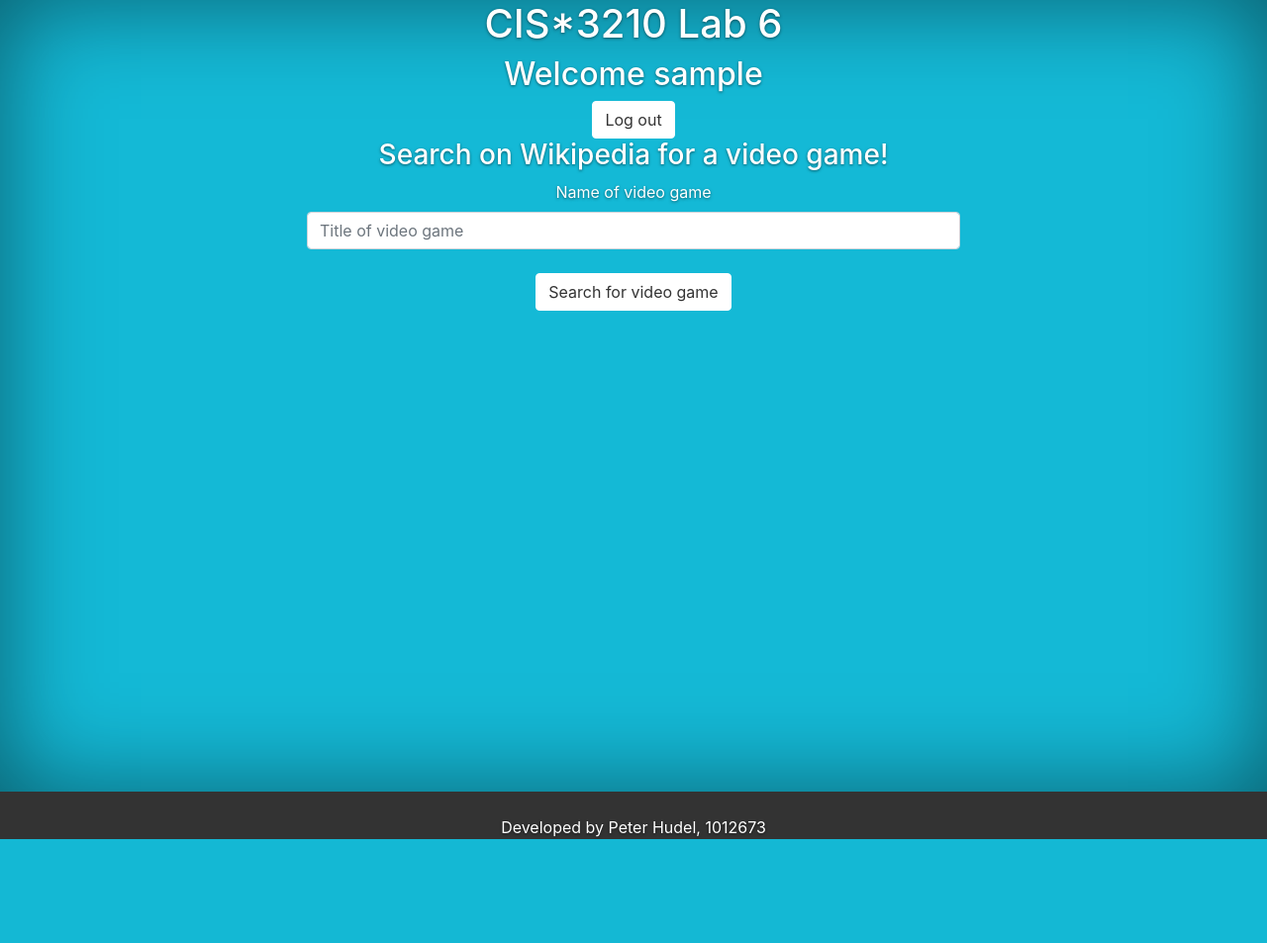
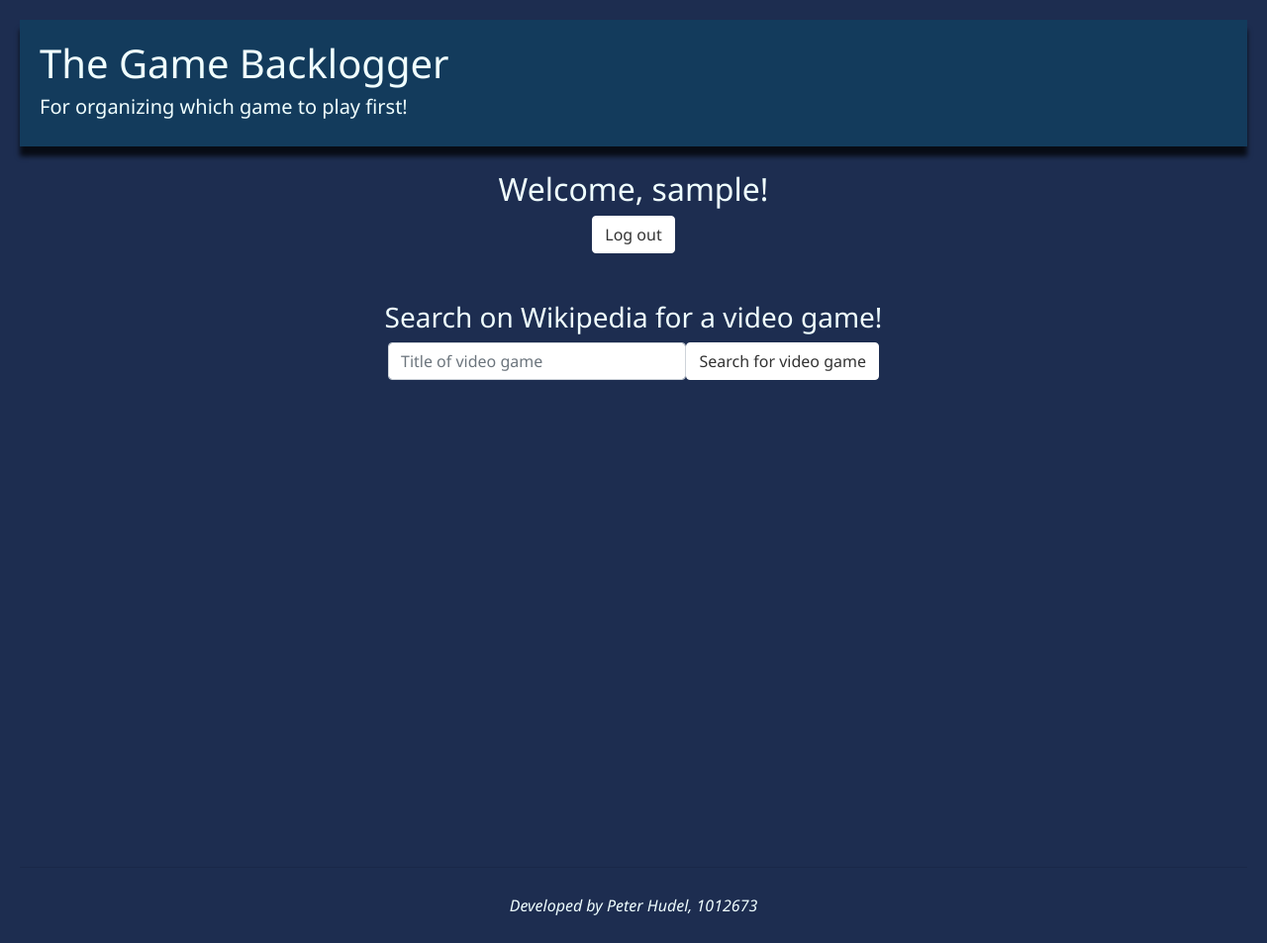
Before and after one commit to Quantaxer/Game-Backlogger, a Flask app: page / in a window 1280 px wide. Shown: the whole page at 99% size. Before the commit the page ends 848 px from the top, so only its background shows below. Run offline with Flask 2, Linux system fonts and the light colour scheme; the visitor is signed in with stand-in values (Sample User, id 1); some libraries are stand-ins or nearby versions.

Commit message:
Make CSS nicer

```diff
--- a/app.py
+++ b/app.py
@@ -165,7 +165,7 @@ def searchTheWiki():
         title = title[0]
 
         if (isVideoGame(title)):
-            summary = getPageSummary(title, 5)
+            summary = getPageSummary(title, 3)
             image = getPageImage(title)
             status="Success"
             return jsonify(summary=summary, image=image, status=status)
--- a/static/css/cover.css
+++ b/static/css/cover.css
@@ -18,144 +18,3 @@ a:hover {
   background-color: #fff;
   border: 1px solid #fff;
 }
-
-
-/*
- * Base structure
- */
-
-html,
-body {
-  height: 100%;
-  background-color: #333;
-}
-body {
-  color: #fff;
-  text-align: center;
-  text-shadow: 0 1px 3px rgba(0,0,0,.5);
-}
-
-/* Extra markup and styles for table-esque vertical and horizontal centering */
-.site-wrapper {
-  display: table;
-  width: 100%;
-  height: 100%; /* For at least Firefox */
-  min-height: 100%;
-  -webkit-box-shadow: inset 0 0 100px rgba(0,0,0,.5);
-          box-shadow: inset 0 0 100px rgba(0,0,0,.5);
-}
-.site-wrapper-inner {
-  display: table-cell;
-  vertical-align: top;
-}
-.cover-container {
-  margin-right: auto;
-  margin-left: auto;
-}
-
-/* Padding for spacing */
-.inner {
-  padding: 30px;
-}
-
-
-/*
- * Header
- */
-.masthead-brand {
-  margin-top: 10px;
-  margin-bottom: 10px;
-}
-
-.masthead-nav > li {
-  display: inline-block;
-}
-.masthead-nav > li + li {
-  margin-left: 20px;
-}
-.masthead-nav > li > a {
-  padding-right: 0;
-  padding-left: 0;
-  font-size: 16px;
-  font-weight: bold;
-  color: #fff; /* IE8 proofing */
-  color: rgba(255,255,255,.75);
-  border-bottom: 2px solid transparent;
-}
-.masthead-nav > li > a:hover,
-.masthead-nav > li > a:focus {
-  background-color: transparent;
-  border-bottom-color: #a9a9a9;
-  border-bottom-color: rgba(255,255,255,.25);
-}
-.masthead-nav > .active > a,
-.masthead-nav > .active > a:hover,
-.masthead-nav > .active > a:focus {
-  color: #fff;
-  border-bottom-color: #fff;
-}
-
-@media (min-width: 768px) {
-  .masthead-brand {
-    float: left;
-  }
-  .masthead-nav {
-    float: right;
-  }
-}
-
-
-/*
- * Cover
- */
-
-.cover {
-  padding: 0 20px;
-}
-.cover .btn-lg {
-  padding: 10px 20px;
-  font-weight: bold;
-}
-
-
-/*
- * Footer
- */
-
-.mastfoot {
-  color: #999; /* IE8 proofing */
-  color: rgba(255,255,255,.5);
-}
-
-
-/*
- * Affix and center
- */
-
-@media (min-width: 768px) {
-  /* Pull out the header and footer */
-  .masthead {
-    position: fixed;
-    top: 0;
-  }
-  .mastfoot {
-    position: fixed;
-    bottom: 0;
-  }
-  /* Start the vertical centering */
-
-  /* Handle the widths */
-  .masthead,
-  .mastfoot,
-  .cover-container {
-    width: 100%; /* Must be percentage or pixels for horizontal alignment */
-  }
-}
-
-@media (min-width: 992px) {
-  .masthead,
-  .mastfoot,
-  .cover-container {
-    width: 700px;
-  }
-}
--- a/static/css/custom.css
+++ b/static/css/custom.css
@@ -1,5 +1,83 @@
+* {
+  box-sizing: border-box;
+}
+
+html {
+  height: 100%;
+  margin: 20px;
+}
+
 body {
-    background-color: #14b9d6;
+  height: 100%;
+  font-family: 'Segoe UI', Tahoma, Geneva, Verdana, sans-serif;
+  color: azure;
+  background-color: #1d2d50;
+}
+
+/* Style the header */
+.header {
+  background-color: #133b5c;
+  box-shadow: 0px 10px 5px 0px rgba(0,0,0,0.75);
+  padding: 20px;
+  text-align: left;
+}
+
+.mainBody {
+  height: 80%;
+}
+
+/* Container for flexboxes */
+.row {
+  height: 80%;
+  display: -webkit-flex;
+  justify-content: center;
+  align-items: center;
+  display: flex;
+}
+
+.row2 {
+  height: 100%;
+  display: -webkit-flex;
+  justify-content: center;
+  align-items: center;
+  display: flex;
+}
+
+/* Create three unequal columns that sits next to each other */
+.column {
+  padding: 10px;
+}
+
+/* Left and right column */
+.column.side {
+   -webkit-flex: 1;
+   -ms-flex: 1;
+   flex: 1;
+}
+
+/* Middle column */
+.column.middle {
+  -webkit-flex: 2;
+  -ms-flex: 2;
+  flex: 2;
+}
+
+/* Style the footer */
+.footer {
+  padding: 10px;
+  text-align: center;
+}
+
+/* Responsive layout - makes the three columns stack on top of each other instead of next to each other */
+@media (max-width: 600px) {
+  .row {
+    -webkit-flex-direction: column;
+    flex-direction: column;
+  }
+  .row2 {
+    -webkit-flex-direction: column;
+    flex-direction: column;
+  }
 }
 
 /* Create two equal columns that floats next to each other */
@@ -7,7 +85,8 @@ body {
     float: left;
     width: 50%;
     padding: 10px;
-    height: 300px; /* Should be removed. Only for demonstration */
+    justify-content: center;
+    display: flex;
   }
 
   /* Clear floats after the columns */
--- a/static/js/init.js
+++ b/static/js/init.js
@@ -126,6 +126,7 @@ $(document).ready(function () {
             data: {title: $('#wikiTitle').val()},
             url: '/searchTheWiki',
             success: function (data) {
+                console.log(data);
                 $("#wiki-image").attr("src",data.image);
                 $("#wikiSummary").text(data.summary);
                 $('#wikiResults').html(data.status);
--- a/templates/index.html
+++ b/templates/index.html
@@ -1,5 +1,6 @@
 <!DOCTYPE html>
 <html lang="en">
+
 <head>
 	<meta charset="utf-8">
 	<meta http-equiv="X-UA-Compatible" content="IE=edge">
@@ -19,87 +20,114 @@
 </head>
 
 <body>
-
-		<div class="site-wrapper">
-			<div class="site-wrapper-inner">
-				<div class="cover-container">
-
-					<div class="inner cover">
-						<h1 class="cover-heading">CIS*3210 Lab 6</h1>
-
+	<div class=header>
+		<h1>The Game Backlogger</h1>
+		<h5>For organizing which game to play first!</h5>
+	</div>
+	<br>
+	<div class="mainBody">
 		{% if logged_in == False %}
+		<div class="row">
 			{% if create_user == False %}
-								<h3 id="dbResults">Please log in below</h3>
+			<div class="column side"></div>
+			<div class="column middle">
+				<div class="loginDiv">
+					<h2 id="dbResults" style="text-align: center;">Please log in below</h2>
 					<form>
 						<div class="form-group">
-										<label for="username">Username</label>
-										<input type="text" class="form-control" id="username" name="username" placeholder="Username" required>
-										<label for="password">Password</label>
-										<input type="password" class="form-control" id="password" name="password" placeholder="Password" required>
+							<label for="username" style="text-align: left;">Username</label>
+							<input type="text" class="form-control" id="username" name="username" placeholder="Username"
+								required>
 							<br>
+							<label for="password" style="text-align: left;"> Password</label>
+							<input type="password" class="form-control" id="password" name="password"
+								placeholder="Password" required>
+							<br>
+							<div style="text-align: center;">
 								<input type="submit" class="btn btn-default" id="login-submit" value="Log in">
 							</div>
+						</div>
 					</form>
-								<hr>
-								<button class="btn btn-default" id="registerUser">Create a new user</button>
+					<div style="text-align: left;">
+						<button class="btn btn-default" id="registerUser">Or, you can create a new user</button>
+					</div>
+				</div>
+			</div>
+			<div class="column side"></div>
 			{% else %}
-								<h3 id="dbResults">Register a new user below</h3>
+			<div class="column side"></div>
+			<div class="column middle">
+				<h2 style="text-align: center;" id="dbResults">Register a new user below</h2>
 				<form>
 					<div class="form-group">
 						<label for="r-username">Username</label>
-										<input type="text" class="form-control" id="r-username" name="username" placeholder="Username" required>
+						<input type="text" class="form-control" id="r-username" name="username" placeholder="Username"
+							required>
+						<br>
 						<label for="r-password">Password</label>
-										<input type="password" class="form-control" id="r-password" name="password" placeholder="Password" required>
+						<input type="password" class="form-control" id="r-password" name="password"
+							placeholder="Password" required>
+						<br>
 						<label for="r-password2">Confirm Password</label>
-										<input type="password" class="form-control" id="r-password2" name="password" placeholder="Confirm password" required>
+						<input type="password" class="form-control" id="r-password2" name="password"
+							placeholder="Confirm password" required>
 						<br>
+						<div style="text-align: center;">
 							<input type="submit" id="r-submit" class="btn btn-default" value="Create User">
+						</div>
 					</div>
 				</form>
 				<hr>
 				<button class="btn btn-default" id="goBack">Cancel creating a user</button>
+			</div>
+			<div class="column side"></div>
+		</div>
 		{% endif %}
-
 		{% else %}
-
-							<h2>Welcome {{username}}</h2>
-
+		<div style="text-align: center;">
+			<h2>Welcome, {{username}}!</h2>
 			<button id="logout" class="btn btn-default">Log out</button>
-
+			<br><br><br>
 			<h3>Search on Wikipedia for a video game!</h3>
-
-							<div id="wikiResults"></div>
-
-							<form>
-								<div class="form-group">
-									<label for="wikiTitle">Name of video game</label>
-									<input type="text" class="form-control" id="wikiTitle" name="wikiTitle" placeholder="Title of video game" required>
+			<div style="display: inline-block; width: 40%;">
+				<form style="display:flex; flex-direction: row;">
+						<input type="text" class="form-control" style="display: block;" id="wikiTitle" name="wikiTitle"
+							placeholder="Title of video game" required>
 						<br>
 						<input type="submit" id="wiki-title-submit" class="btn btn-default" value="Search for video game">
+				</form>
 			</div>
-							</form>
+			<div id="wikiResults"></div>
+		</div>
+		<div class="row">
+			<div class="column side" style="padding-left: 30px;"></div>
+			<div class="column middle">
 
 				<div class="gridRow">
 					<div class="gridColumn">
-									<img id="wiki-image" src=""/>
+						<img id="wiki-image" src="" />
 					</div>
 					<div class="gridColumn">
 						<p id="wikiSummary"></p>
 					</div>
 				</div>
-
+			</div>
+			<div class="column side"></div>
+		</div>
 		{% endif %}
 
 	</div>
 	</div>
+	<br>
+	<br>
+	<hr>
+	<div class="footer">
+		<p><i>Developed by Peter Hudel, 1012673</i></p>
 	</div>
-		</div>
-		<footer class="page-footer font-small blue pt-4">
-			<p>Developed by Peter Hudel, 1012673</p>
-		</footer>
 
 	<script src="/js/jquery.min.js"></script>
 	<script src="/js/bootstrap.min.js"></script>
 	<script src="/js/init.js"></script>
 </body>
+
 </html>
```
Lines whose indentation alone changed are shown as unchanged.
